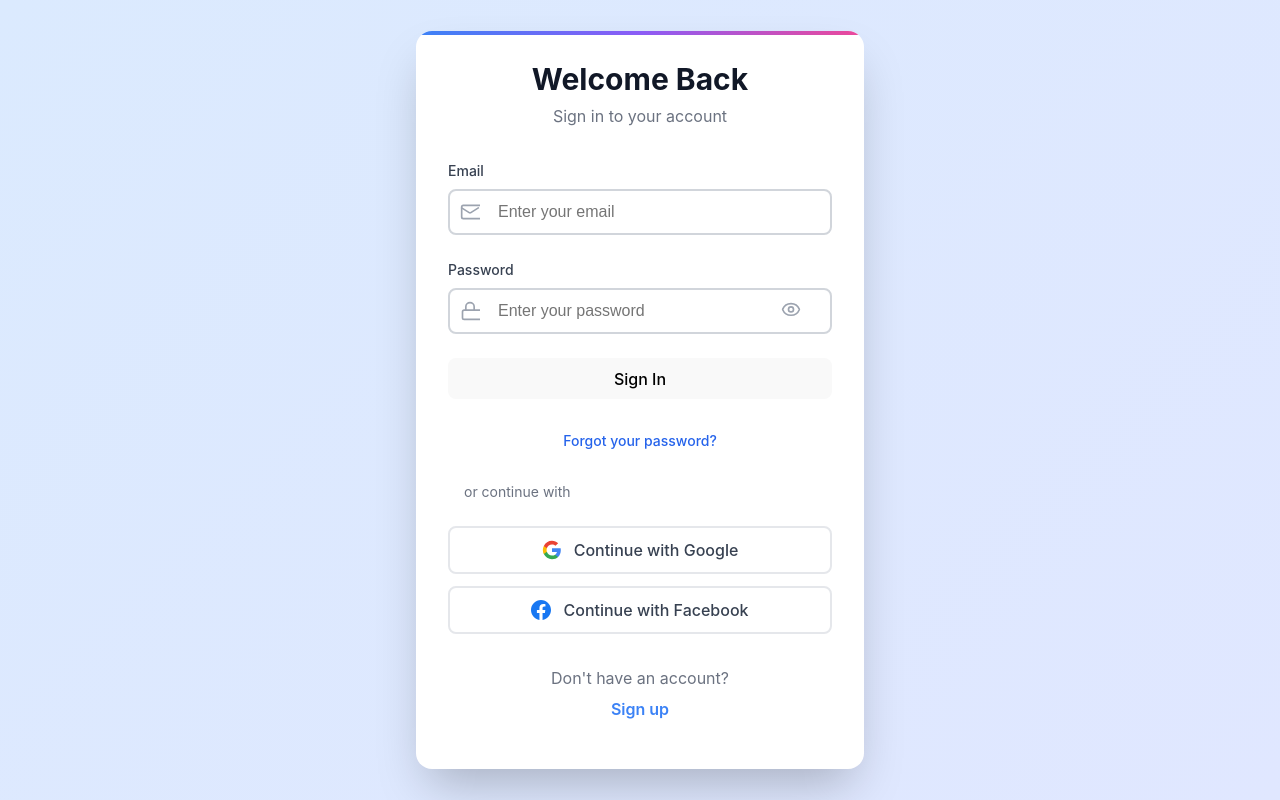
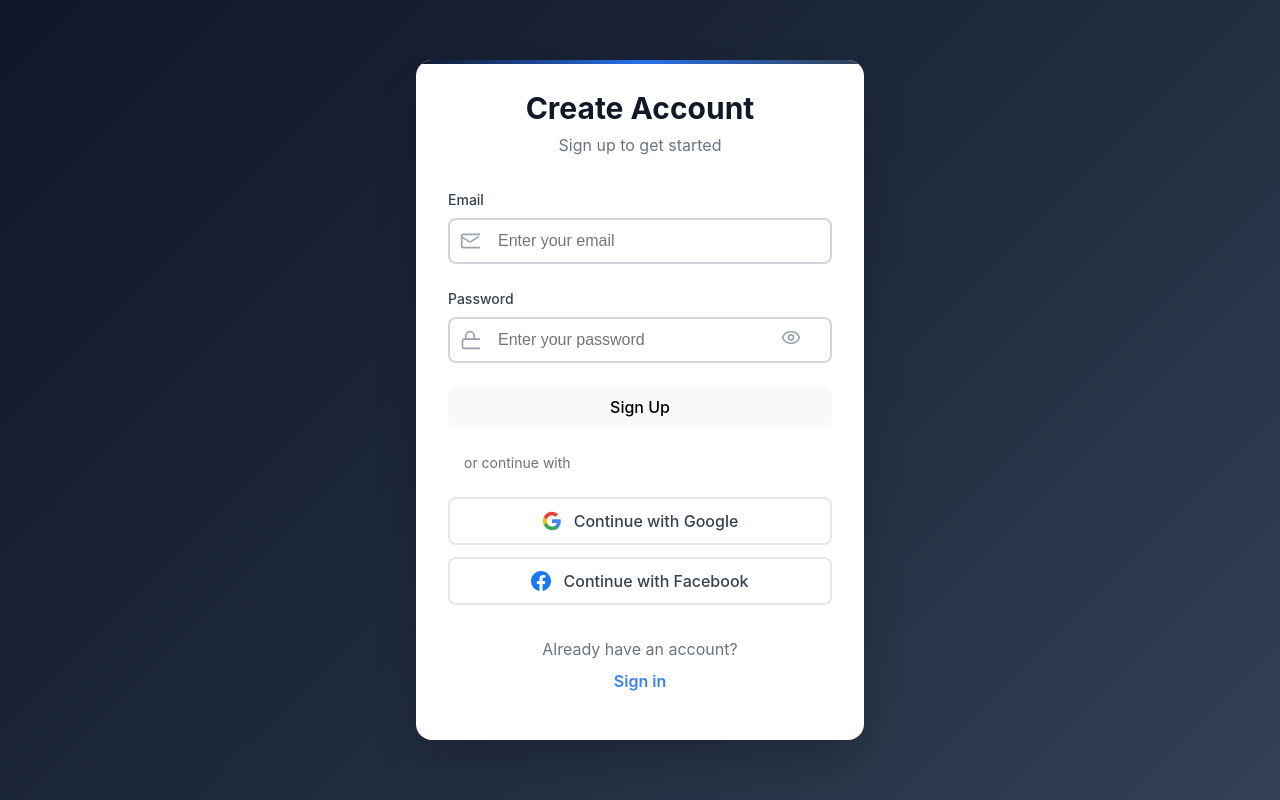
Before and after one commit to itChats-organization/itChats, a React (Vite) app in the folder client/: page /login in a window 1280 px wide. Built offline with nearby package versions, Linux system fonts and the light colour scheme.

Commit message:
Modify authentication

```diff
--- a/client/src/App.jsx
+++ b/client/src/App.jsx
@@ -1,14 +1,12 @@
 import { useEffect, useState } from 'react'
-import axios from 'axios'
 import Home from './pages/home'
 import { BrowserRouter as Router, Routes, Route } from 'react-router-dom'
-import SideBar from './components/sideBar'
 import Chats from './pages/Chats'
 import About from './pages/About'
-import AuthComponent from './components/Auth'
 import LayoutWithSidebar from './components/LayoutSide'
 import './app.css'
 import LoginPage from './pages/loginPage'
+
 export default function App(){
 
 return(
--- a/client/src/Auth.css
+++ b/client/src/SignUp.css
@@ -10,7 +10,7 @@
   height: auto;
   font-family: -apple-system, BlinkMacSystemFont, 'Segoe UI', Roboto, sans-serif;
   min-height: 100vh;
-  background: linear-gradient(135deg, #dbeafe 0%, #e0e7ff 100%);
+  background: linear-gradient(135deg, #0f172a 0%, #1e293b 50%, #334155 100%);
   display: flex;
   align-items: center;
   justify-content: center;
@@ -37,7 +37,7 @@
   left: 0;
   right: 0;
   height: 4px;
-  background: linear-gradient(90deg, #3b82f6, #8b5cf6, #ec4899);
+  background:linear-gradient(135deg, #0f172a 0%, #2671eb 50%, #334155 100%);
 }
 
 .auth-header {
--- a/client/src/components/Auth.jsx
+++ b/client/src/components/SignUp.jsx
@@ -1,7 +1,7 @@
 import React, { useState } from 'react';
 import { Mail, Lock, Eye, EyeOff } from 'lucide-react';
-import "../Auth.css"
-export default function AuthComponent() {
+import "../SignUp.css"
+export default function SignUp() {
 
   const [isLogin, setIsLogin] = useState(true);
   const [showPassword, setShowPassword] = useState(false);
@@ -31,7 +31,7 @@ export default function AuthComponent() {
       return;
     }
 
-    console.log(isLogin ? 'Login submitted:' : 'Signup submitted:', formData);
+    console.log('Signup submitted:', formData);
     // Handle form submission logic here
   };
 
@@ -52,10 +52,10 @@ export default function AuthComponent() {
         {/* Header */}
         <div className="auth-header">
           <h1 className="auth-title">
-            {isLogin ? 'Welcome Back' : 'Create Account'}
+            {'Create Account'}
           </h1>
           <p className="auth-subtitle">
-            {isLogin ? 'Sign in to your account' : 'Sign up to get started'}
+            {'Sign up to get started'}
           </p>
         </div>
 
@@ -118,21 +118,9 @@ export default function AuthComponent() {
             onClick={handleSubmit}
             className="primary-input"
           >
-            {isLogin ? 'Sign In' : 'Sign Up'}
+            {'Sign Up'}
           </button>
         </div>
-
-        {/* Forgot Password (only show on login) */}
-        {isLogin && (
-          <div className="forgot-password-wrapper">
-            <button
-              type="button"
-              className="forgot-password-button"
-            >
-              Forgot your password?
-            </button>
-          </div>
-        )}
 
         {/* Divider */}
         <div className="divider">
@@ -175,13 +163,12 @@ export default function AuthComponent() {
         {/* Toggle Login/Signup */}
         <div className="auth-toggle">
           <p className="auth-toggle-text">
-            {isLogin ? "Don't have an account? " : "Already have an account? "}
+            {"Already have an account? "}
             <button
               type="button"
-              onClick={() => setIsLogin(!isLogin)}
               className="auth-toggle-button"
             >
-              {isLogin ? 'Sign up' : 'Sign in'}
+              {'Sign in'}
             </button>
           </p>
         </div>
--- a/client/src/pages/loginPage.jsx
+++ b/client/src/pages/loginPage.jsx
@@ -1,8 +1,8 @@
-import AuthComponent from "../components/Auth"
+import SignUp from "../components/SignUp"
 
  const LoginPage = () => {
   return (
-    <div><AuthComponent/></div>
+    <div><SignUp/></div>
   )
 }
 export default LoginPage
```
